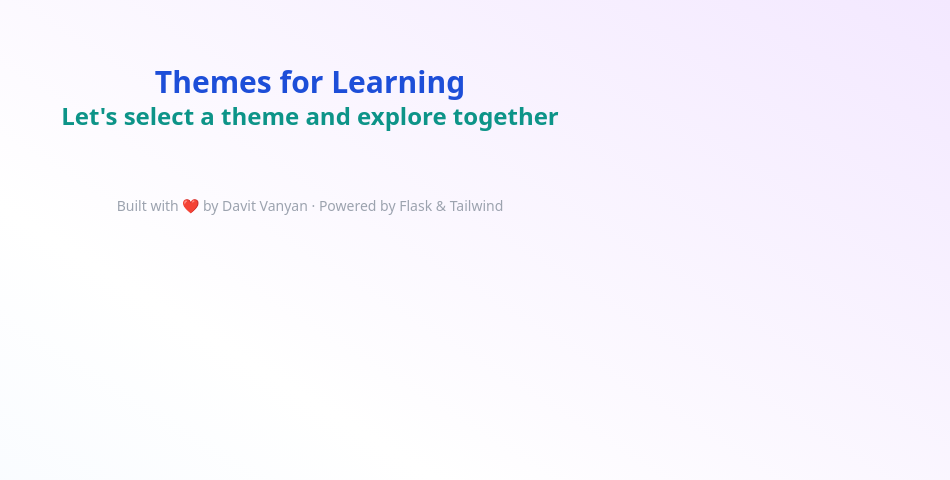
After one commit to DavitVanyan1/Intelligent_Tutor, a Flask app: page /themes in a window 1280 px wide. The commit adds this page. Shown: the top 480 px of the page, without its empty margins (330-1280 px from the left). Run offline with Flask 3, Linux system fonts and the light colour scheme; data that the repository does not hold is empty; some libraries are stand-ins or nearby versions.

Commit message:
Second commit, new feature of themes is added. Each topic is subdivided into themes, and each topic is generated using Gemini API if it doesn't exist in the database.

```diff
--- a/app/__init__.py
+++ b/app/__init__.py
@@ -39,6 +39,9 @@ def create_app():
     from .routes.coding import coding_bp
     app.register_blueprint(coding_bp)
 
+    from .routes.themes import themes_bp
+    app.register_blueprint(themes_bp)
+
     from app.tasks.scheduler import start_background_thread
     start_background_thread()
 
--- a/app/models/topic_model.py
+++ b/app/models/topic_model.py
@@ -345,12 +345,21 @@ topics = [
 
 
 modules = ['learn', 'quiz', 'teach', 'code']
+from app import mongo
+from bson.objectid import ObjectId
+import json
 
-def get_all_topics():
+db = mongo.cx['intelligent_tutor']
+def get_all_topics(filter_by_name=None):
+    query = {}
+    if filter_by_name:
+        topics = dict(db['themes'].find_one({"name": filter_by_name}))['topics']
+        print("!!!!!!!!!!!!!!!!!!!!!!!!!!!!!!!!!!!!!!!!!!!!!!!!!!!!!!!!")
+        print(topics)
+        return topics
+    topics = list(db['themes'].find(query))
+
     return topics
 
 def get_topic_by_id(topic_id):
-    for topic in topics:
-        if topic["id"] == topic_id:
-            return topic
-    return None
+    return db['topics'].find_one({"_id": topic_id})
--- /dev/null
+++ b/app/routes/themes.py
@@ -0,0 +1,24 @@
+from flask import Blueprint, render_template, redirect, url_for
+from app.models.topic_model import get_all_topics, get_topic_by_id, modules
+
+themes_bp = Blueprint('themes', __name__)
+
+themes = [
+    {
+        "id": "data_structures",
+        "name": "Data Structures"
+    },
+    {
+        "id": "algorithms",
+        "name": "Algorithms"
+    }
+]
+
+@themes_bp.route('/themes')
+def themes():
+    themes = get_all_topics()
+    return render_template('themes/themes.html', themes=themes)
+
+@themes_bp.route('/themes/<theme_id>')
+def theme_redirect(theme_id):
+    return redirect(url_for('study.study_home', theme=theme_id))
--- a/app/templates/study/base.html
+++ b/app/templates/study/base.html
@@ -6,6 +6,7 @@
   <title>Intelligent Tutor</title>
   <script src="https://cdn.tailwindcss.com"></script>
   <script defer src="https://cdn.jsdelivr.net/npm/alpinejs@3.x.x/dist/cdn.min.js"></script>
+  <script src="https://cdn.jsdelivr.net/npm/marked/marked.min.js"></script>
 
 
   <style>
@@ -228,7 +229,7 @@
           <a href="{{ url_for('dashboard.dashboard') }}" class="btn btn-redirect" role="button">Dashboard</a>
       </div>
       <div class="button-container">
-          <a href="{{ url_for('study.study_home') }}" class="btn btn-redirect" role="button">Study</a>
+          <a href="{{ url_for('themes.themes') }}" class="btn btn-redirect" role="button">Themes</a>
       </div>
       <div class="button-container">
           <a href="{{ url_for('tasks.tasks') }}" class="btn btn-redirect" role="button">Tasks</a>
--- a/app/templates/study/dashboard.html
+++ b/app/templates/study/dashboard.html
@@ -6,7 +6,7 @@
   <p class="text-gray-600 text-lg">What would you like to do today?</p>
 
   <div class="flex justify-center gap-6 mt-8">
-    <a href="{{ url_for('study.study_home') }}"
+    <a href="{{ url_for('themes.themes') }}"
        class="bg-blue-500 hover:bg-blue-600 text-white px-6 py-3 rounded-xl shadow transition duration-200">
       📘 Start Studying
     </a>
--- /dev/null
+++ b/app/templates/themes/themes.html
@@ -0,0 +1,18 @@
+{% extends 'study/base.html' %}
+{% block content %}
+<h1 class="text-3xl font-bold text-blue-700">Themes for Learning</h1>
+<h2 class="text-2xl font-bold mb-4 text-center text-teal-600">Let's select a theme and explore together</h2>
+
+<div style="display: flex; flex-wrap: wrap; gap: 1rem;">
+  {% for theme in themes %}
+    <div style="border: 1px solid #ccc; padding: 1rem; border-radius: 10px; min-width: 200px;">
+      <h3 class="text-xl font-semibold">{{ theme.name }}</h3>
+      <div class="button-container mt-2">
+        <a href="{{ url_for('study.study_home', theme=theme.name) }}" class="btn btn-redirect2" role="button">
+          Start Learning →
+        </a>
+      </div>
+    </div>
+  {% endfor %}
+</div>
+{% endblock %}
```
Also changed, not shown: app/routes/study.py (+10 -5 lines), app/templates/study/module_learn.html (+14 -11 lines), app/templates/study/topics_list.html (+4 -4 lines), app/utils/topic_creator.py (added, +29 -0 lines), 1 other file.
